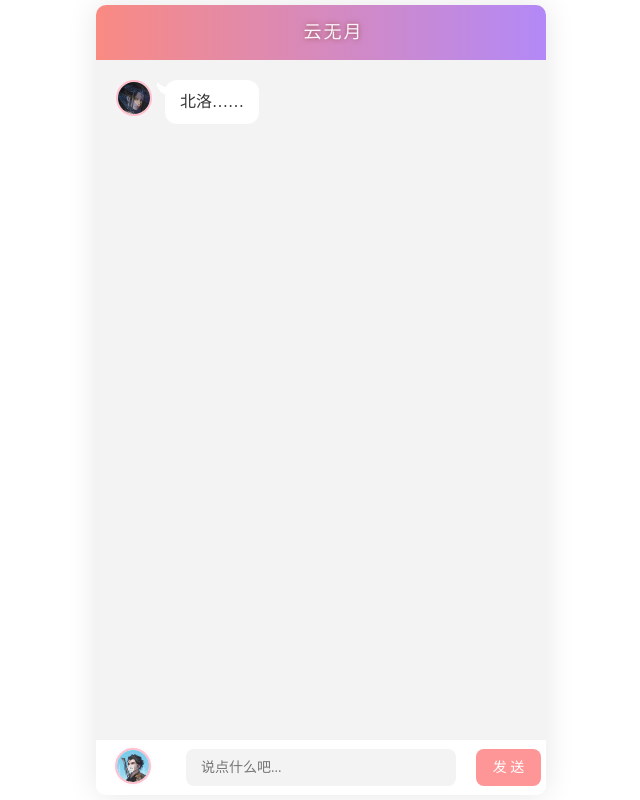
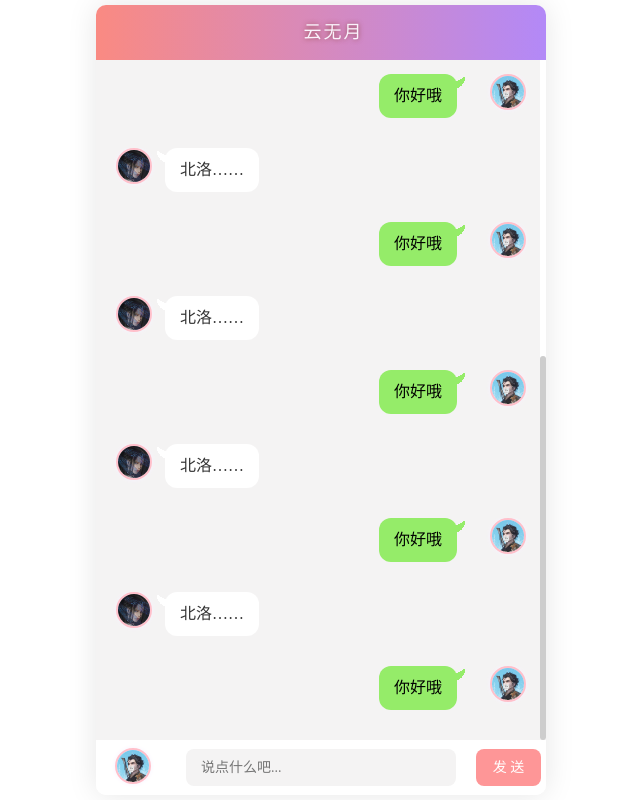
Before and after one commit to beiluo123/robot, a plain HTML site: page index.html in a window 1280 px wide. Shown: the whole page, without its empty margins (319-959 px from the left). Drawn offline with Linux system fonts and the light colour scheme.

Commit message:
Add files via upload

```diff
--- a/index.html
+++ b/index.html
@@ -28,9 +28,51 @@
         <li class="left_word">
           <img src="img/person01.png" /> <span>北洛……</span>
         </li>
-        <!-- <li class="right_word">
+        <li class="right_word">
           <img src="img/person02.png" /> <span>你好哦</span>
-        </li> -->
+        </li>
+        <li class="left_word">
+          <img src="img/person01.png" /> <span>北洛……</span>
+        </li>
+        <li class="right_word">
+          <img src="img/person02.png" /> <span>你好哦</span>
+        </li>
+        <li class="left_word">
+          <img src="img/person01.png" /> <span>北洛……</span>
+        </li>
+        <li class="right_word">
+          <img src="img/person02.png" /> <span>你好哦</span>
+        </li>
+        <li class="left_word">
+          <img src="img/person01.png" /> <span>北洛……</span>
+        </li>
+        <li class="right_word">
+          <img src="img/person02.png" /> <span>你好哦</span>
+        </li>
+        <li class="left_word">
+          <img src="img/person01.png" /> <span>北洛……</span>
+        </li>
+        <li class="right_word">
+          <img src="img/person02.png" /> <span>你好哦</span>
+        </li>
+        <li class="left_word">
+          <img src="img/person01.png" /> <span>北洛……</span>
+        </li>
+        <li class="right_word">
+          <img src="img/person02.png" /> <span>你好哦</span>
+        </li>
+        <li class="left_word">
+          <img src="img/person01.png" /> <span>北洛……</span>
+        </li>
+        <li class="right_word">
+          <img src="img/person02.png" /> <span>你好哦</span>
+        </li>
+        <li class="left_word">
+          <img src="img/person01.png" /> <span>北洛……</span>
+        </li>
+        <li class="right_word">
+          <img src="img/person02.png" /> <span>你好哦</span>
+        </li>
       </ul>
       <div class="drag_bar" style="display: none;">
         <div class="drager ui-draggable ui-draggable-handle" style="display: none; height: 412.628px;"></div>
--- a/js/chat.js
+++ b/js/chat.js
@@ -1,6 +1,6 @@
 $(function () {
   // 初始化右侧滚动条
-  // 这个方法定义做scroll.js中
+  // 这个方法定义在scroll.js中
   resetui()
   // 为发送按钮绑定鼠标点击事件
   function btnSend() {
--- a/js/scroll.js
+++ b/js/scroll.js
@@ -8,13 +8,17 @@ $(function () {
     var $rate = $mainh / $listh;
     var $dragh = $mainh * $rate;
     var $top = 0;
-    $drager.css({ 'height': $dragh });
+    $drager.css({
+        'height': $dragh
+    });
 
     $drager.draggable({
         containment: "parent",
         drag: function (ev, ui) {
             $top = ui.position.top;
-            $list.css({ 'top': -$top / $rate });
+            $list.css({
+                'top': -$top / $rate
+            });
         }
     });
 
@@ -25,41 +29,46 @@ $(function () {
     //var timer = null;
     var flag = false;
 
-    $main.mousewheel(function(ev,delta){
-        //console.log(delta);
-        //clearTimeout(timer);
-        //timer = setTimeout(function(){
-            // 向上滚动正值，向下滚动负值
-        if(flag){
+    $main.mousewheel(function (ev, delta) {
+
+        if (flag) {
             return;
         }
 
         flag = true;
 
-        setTimeout(function(){
+        setTimeout(function () {
             flag = false;
-        },300);
+        }, 300);
 
-        if($listh <= $mainh){
+        if ($listh <= $mainh) {
             return;
-        }else{
-            if(delta>0){
-                $top = $top-60;
-                if($top<0){
-                    $top=0;
+        } else {
+            if (delta > 0) {
+                $top = $top - 60;
+                if ($top < 0) {
+                    $top = 0;
                 }
-                $drager.animate({ 'top': $top },200);
-                $list.animate({ 'top': -$top / $rate },200);
-            }else{
-                $top = $top+60;
-                if($top>($mainh-$dragh)){
-                    $top=parseInt($mainh-$dragh);
+                $drager.animate({
+                    'top': $top
+                }, 200);
+                $list.animate({
+                    'top': -$top / $rate
+                }, 200);
+            } else {
+                $top = $top + 60;
+                if ($top > ($mainh - $dragh)) {
+                    $top = parseInt($mainh - $dragh);
                 }
-                $drager.animate({ 'top': $top },200);
-                $list.animate({ 'top': -parseInt($top / $rate) },200);
+                $drager.animate({
+                    'top': $top
+                }, 200);
+                $list.animate({
+                    'top': -parseInt($top / $rate)
+                }, 200);
             }
         }
-
+        // console.log($listh, $mainh);
         //},300);
     });
     if ($listh <= $mainh) {
@@ -67,24 +76,67 @@ $(function () {
         $('.drager').hide();
     }
 
-    function resetui(){
+    function resetui() {
         $mainh = $main.outerHeight(false);
         $listh = $list.outerHeight(false);
         $rate = $mainh / $listh;
         $dragh = $mainh * $rate;
-        $drager.css({ 'height': $dragh });
+        $drager.css({
+            'height': $dragh
+        });
 
         if ($listh <= $mainh) {
             $('.drag_bar').hide();
             $drager.hide();
-            $list.css({ 'top':0 });
+            $list.css({
+                'top': 0
+            });
         } else {
             $('.drag_bar').show();
             $drager.show();
-            $drager.css({ 'top': $mainh-$dragh });
-            $list.css({ 'top': -($listh-$mainh) });
+            $drager.css({
+                'top': $mainh - $dragh
+            });
+            $list.css({
+                'top': -($listh - $mainh)
+            });
         }
     }
+    var startY = 0
+    var y = 0
+    window.resetui = resetui;
 
-    window.resetui = resetui;
+    $list[0].addEventListener('touchstart', function (e) {
+        startY = e.targetTouches[0].pageY
+        y = this.offsetTop
+    })
+    $list[0].addEventListener('touchmove', function (e) {
+        var moveY = e.targetTouches[0].pageY - startY
+        $list.css({
+            'top': y + moveY,
+            'transition': ''
+        });
+        // this.style.top = y + moveY + 'px'
+        // this.style.transition = ''
+    })
+    $list[0].addEventListener('touchend', function (e) {
+        var top = this.style.top.slice(0, -2)
+        $list.css({
+            'transition': 'all .2s'
+        });
+
+        if (top > 0) {
+            $list.css({
+                'top': 0
+            });
+        } else if (top < -($listh - $mainh)) {
+            $list.css({
+                'top': -($listh - $mainh)
+            });
+        }
+
+
+    })
+
+
 })
```
Also changed, not shown: 1 other file.
